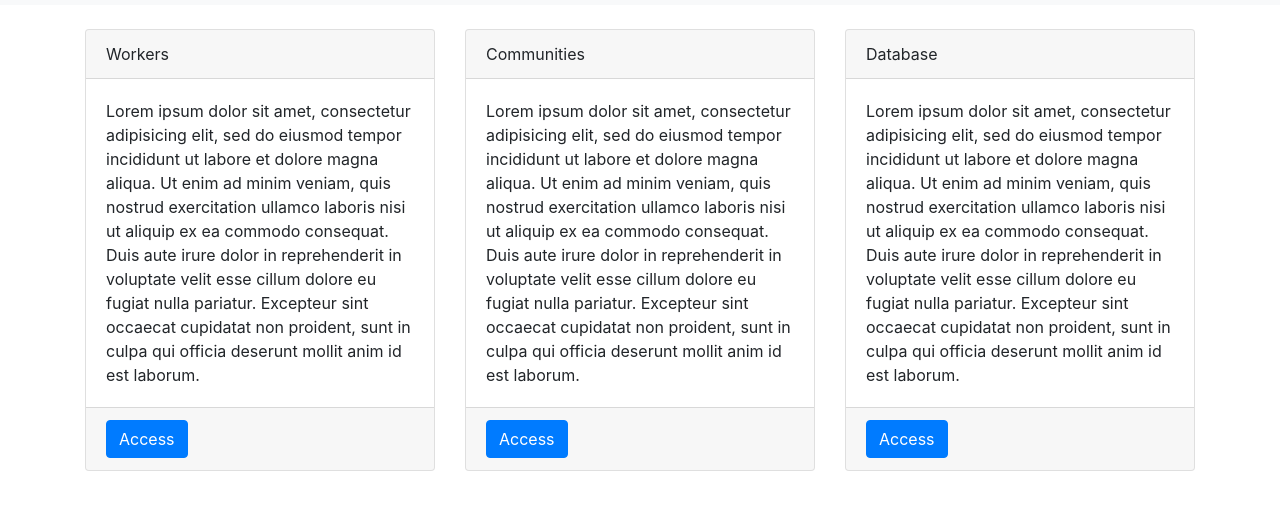
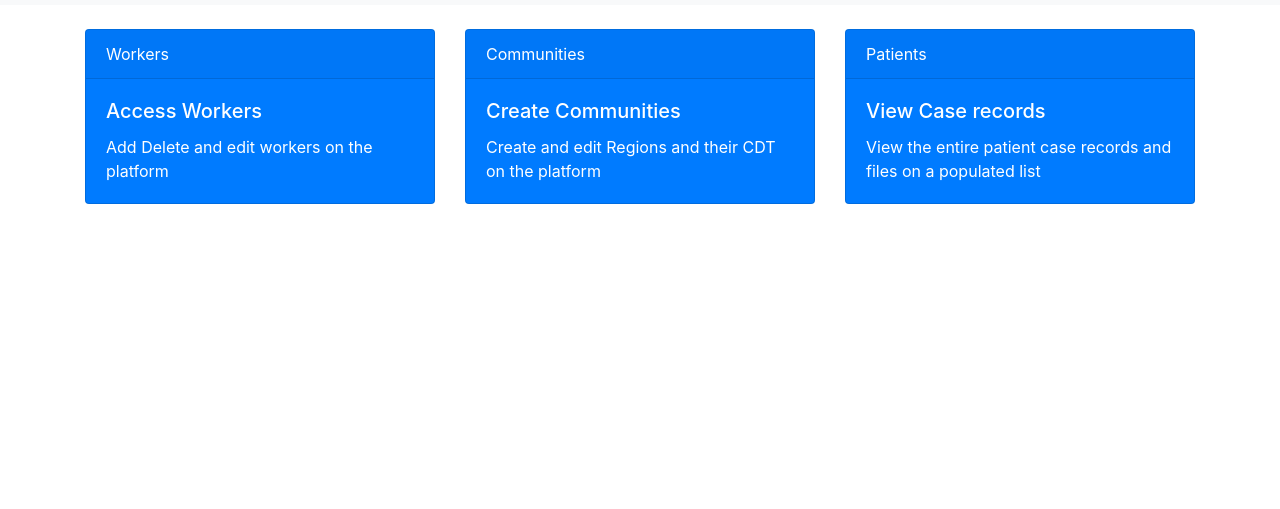
Before and after one commit to tblabbamenda/tblabbamenda.github.io, a plain HTML site: page console/index.html in a window 1280 px wide. Shown: the part 51-560 px from the top of the page. Drawn offline with nearby package versions, Linux system fonts and the light colour scheme.

Commit message:
changes made

```diff
--- a/assets/css/main.css
+++ b/assets/css/main.css
@@ -1,4 +1,4 @@
-@import url("https://unpkg.com/bootstrap-material-design@4.1.1/dist/css/bootstrap-material-design.min.css" integrity="sha384-wXznGJNEXNG1NFsbm0ugrLFMQPWswR3lds2VeinahP8N0zJw9VWSopbjv2x7WCvX");
+/* @import url("https://unpkg.com/bootstrap-material-design@4.1.1/dist/css/bootstrap-material-design.min.css"); */
 
 .nodeInformation:hover {
   background-color: grey;
--- a/assets/js/main.js
+++ b/assets/js/main.js
@@ -87,6 +87,7 @@ function createWorker() {
     if (this.readyState == 4 && this.status == 200) {
       console.log("Server response: " + this.responseText);
       document.getElementById("close_button").click();
+      location.reload();
     }
   };
 
--- a/console/index.html
+++ b/console/index.html
@@ -52,33 +52,31 @@
       <br>
       <div class="row">
         <div class="col">
-          <div class="card">
+
+          <div  style="cursor: pointer" onclick="window.location.href='workers/'" class="card text-white bg-primary mb-3" style="max-width: 18rem;">
             <div class="card-header">Workers</div>
             <div class="card-body">
-              Lorem ipsum dolor sit amet, consectetur adipisicing elit, sed do eiusmod tempor incididunt ut labore et dolore magna aliqua. Ut enim ad minim veniam, quis nostrud exercitation ullamco laboris nisi ut aliquip ex ea commodo consequat. Duis aute irure dolor in reprehenderit in voluptate velit esse cillum dolore eu fugiat nulla pariatur. Excepteur sint occaecat cupidatat non proident, sunt in culpa qui officia deserunt mollit anim id est laborum.
-
+              <h5 class="card-title">Access Workers</h5>
+              <p class="card-text">Add Delete and edit workers on the platform</p>
             </div>
-            <div class="card-footer"><button onclick="window.location.href='workers/'"class="btn btn-primary">Access</button></div>
           </div>
         </div>
         <div class="col">
-          <div class="card">
+          <div  style="cursor: pointer" onclick="window.location.href='communities/'" class="card text-white bg-primary mb-3" style="max-width: 18rem;">
             <div class="card-header">Communities</div>
             <div class="card-body">
-              Lorem ipsum dolor sit amet, consectetur adipisicing elit, sed do eiusmod tempor incididunt ut labore et dolore magna aliqua. Ut enim ad minim veniam, quis nostrud exercitation ullamco laboris nisi ut aliquip ex ea commodo consequat. Duis aute irure dolor in reprehenderit in voluptate velit esse cillum dolore eu fugiat nulla pariatur. Excepteur sint occaecat cupidatat non proident, sunt in culpa qui officia deserunt mollit anim id est laborum.
+              <h5 class="card-title">Create Communities</h5>
+              <p class="card-text">Create and edit Regions and their CDT on the platform</p>
             </div>
-            <div class="card-footer"><button onclick="window.location.href='communities/'" class="btn btn-primary">Access</button></div>
-
           </div>
         </div>
         <div class="col">
-          <div class="card">
-            <div class="card-header">Database</div>
+          <div  style="cursor: pointer" onclick="window.location.href='database/'" class="card text-white bg-primary mb-3" style="max-width: 18rem;">
+            <div class="card-header">Patients</div>
             <div class="card-body">
-              Lorem ipsum dolor sit amet, consectetur adipisicing elit, sed do eiusmod tempor incididunt ut labore et dolore magna aliqua. Ut enim ad minim veniam, quis nostrud exercitation ullamco laboris nisi ut aliquip ex ea commodo consequat. Duis aute irure dolor in reprehenderit in voluptate velit esse cillum dolore eu fugiat nulla pariatur. Excepteur sint occaecat cupidatat non proident, sunt in culpa qui officia deserunt mollit anim id est laborum.
+              <h5 class="card-title">View Case records</h5>
+              <p class="card-text">View the entire patient case records and files on a populated list</p>
             </div>
-            <div class="card-footer"><button onclick="window.location.href='database/'" class="btn btn-primary">Access</button></div>
-
           </div>
         </div>
       </div>
```
Also changed, not shown: console/communities/index.html (+4 -5 lines), console/workers/index.html (+4 -5 lines), index.html (+5 -1 lines).
